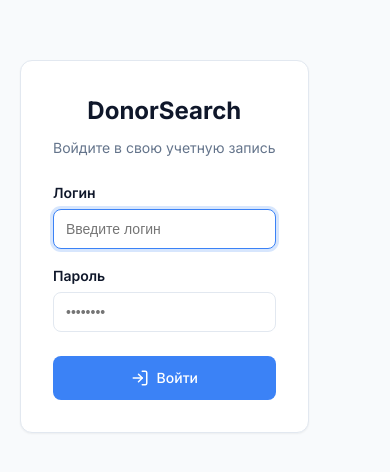
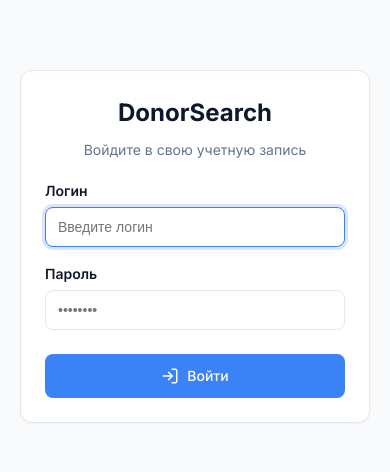
Before and after one commit to Randdd32/DonorSearch, a React (Vite) app in the folder frontend/: page /login in a window 390 px wide. Shown: the part 176-648 px from the top of the page. Built offline with nearby package versions, Linux system fonts and the light colour scheme; no server answers.

Commit message:
Update LoginPage styles: adjust card dimensions and padding for improved layout

```diff
--- a/frontend/src/pages/LoginPage/LoginPage.module.css
+++ b/frontend/src/pages/LoginPage/LoginPage.module.css
@@ -3,17 +3,19 @@
   align-items: center;
   justify-content: center;
   min-height: 100vh;
+  width: 100%;
+  flex: 1;
   background-color: var(--bg-primary);
   padding: 20px;
 }
 
 .card {
   width: 100%;
-  max-width: 400px;
+  max-width: 480px;
   display: flex;
   flex-direction: column;
   gap: 24px;
-  padding: 32px;
+  padding: 40px;
 }
 
 .header {
@@ -56,3 +58,10 @@
   margin-top: 8px;
   height: 44px;
 }
+
+@media (max-width: 480px) {
+  .card {
+    padding: 24px;
+    gap: 20px;
+  }
+}
```
